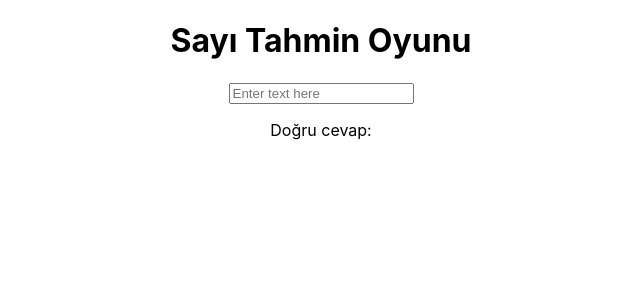
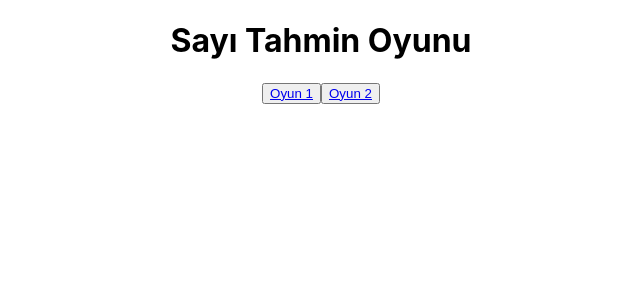
Before and after one commit to sevdebulbul/1030510333_BS435_WebProgramlama, a React (Create React App) app: page /oyun1 in a window 1280 px wide. Shown: the top 300 px of the page, without its empty margins (319-959 px from the left). Built offline with nearby package versions, Linux system fonts and the light colour scheme.

Commit message:
react router eklendi, iki buton kullanılarak bağlantı sağlandı

```diff
--- a/package.json
+++ b/package.json
@@ -10,7 +10,8 @@
     "react": "^18.2.0",
     "react-bootstrap": "^2.9.1",
     "react-dom": "^18.2.0",
-    "react-scripts": "5.0.1",
+    "react-router-dom": "^6.18.0",
+    "react-scripts": "^5.0.1",
     "web-vitals": "^2.1.4"
   },
   "scripts": {
--- a/src/components/App.js
+++ b/src/components/App.js
@@ -1,31 +1,34 @@
-import logo from '../assets/logo.svg';
 import '../assets/App.css';
-import {Container} from "react-bootstrap";
 import {useState} from "react";
+import GameOne from './GameOne'
+import GameTwo from './GameTwo'
+import {Link, Route, Routes} from "react-router-dom";
+
 
 
 function App() {
     const [text, setText] = useState('');
-    const [randomNumber, setRandomNumber] = useState(generateRandomNumber());
 
-    function generateRandomNumber(){
-        return Math.floor(Math.random())
+    const handleButtonClick = (path) =>{
+        console.log(`Button clicked for ${path}`);
+
     }
-    const handleTextChange = (event) => {
-        setText(event.target.value);
-    }
-  return (
-    <div className="App">
-        <h1>Sayı Tahmin Oyunu </h1>
-        <input
-            type="text"
-            placeholder="Enter text here"
-            value={text}
-            onChange={handleTextChange}
-        />
-        <p>Doğru cevap: {text}</p>
-    </div>
-  );
+
+    return (
+        <div className="App">
+            <h1>Sayı Tahmin Oyunu </h1>
+            <button onClick={() => handleButtonClick("/oyun1")}>
+                <Link to="/oyun1" >Oyun 1</Link>
+            </button>
+            <button onClick={() => handleButtonClick("/oyun2")}>
+                <Link to="/oyun2" >Oyun 2</Link>
+            </button>
+            <Routes>
+                <Route path= "/oyun1" element={<GameOne/>} />
+                <Route path= "/oyun2" element={<GameTwo/>} />
+            </Routes>
+        </div>
+    );
 }
 
 
--- /dev/null
+++ b/src/components/GameOne.js
@@ -0,0 +1,5 @@
+export function GameOne() {
+
+}
+
+export default GameOne;
--- /dev/null
+++ b/src/components/GameTwo.js
@@ -0,0 +1,5 @@
+export function GameTwo() {
+
+}
+
+export default GameTwo;
--- a/src/index.js
+++ b/src/index.js
@@ -3,11 +3,14 @@ import ReactDOM from 'react-dom/client';
 import './assets/index.css';
 import App from './components/App';
 import reportWebVitals from './reportWebVitals';
+import {BrowserRouter} from "react-router-dom";
 
 const root = ReactDOM.createRoot(document.getElementById('root'));
 root.render(
   <React.StrictMode>
-    <App />
+      <BrowserRouter>
+          <App />
+      </BrowserRouter>
   </React.StrictMode>
 );
 
```
Also changed, not shown: src/components/Oyun.js (deleted), 1 other file (tests, documents, lock files or other folders).
